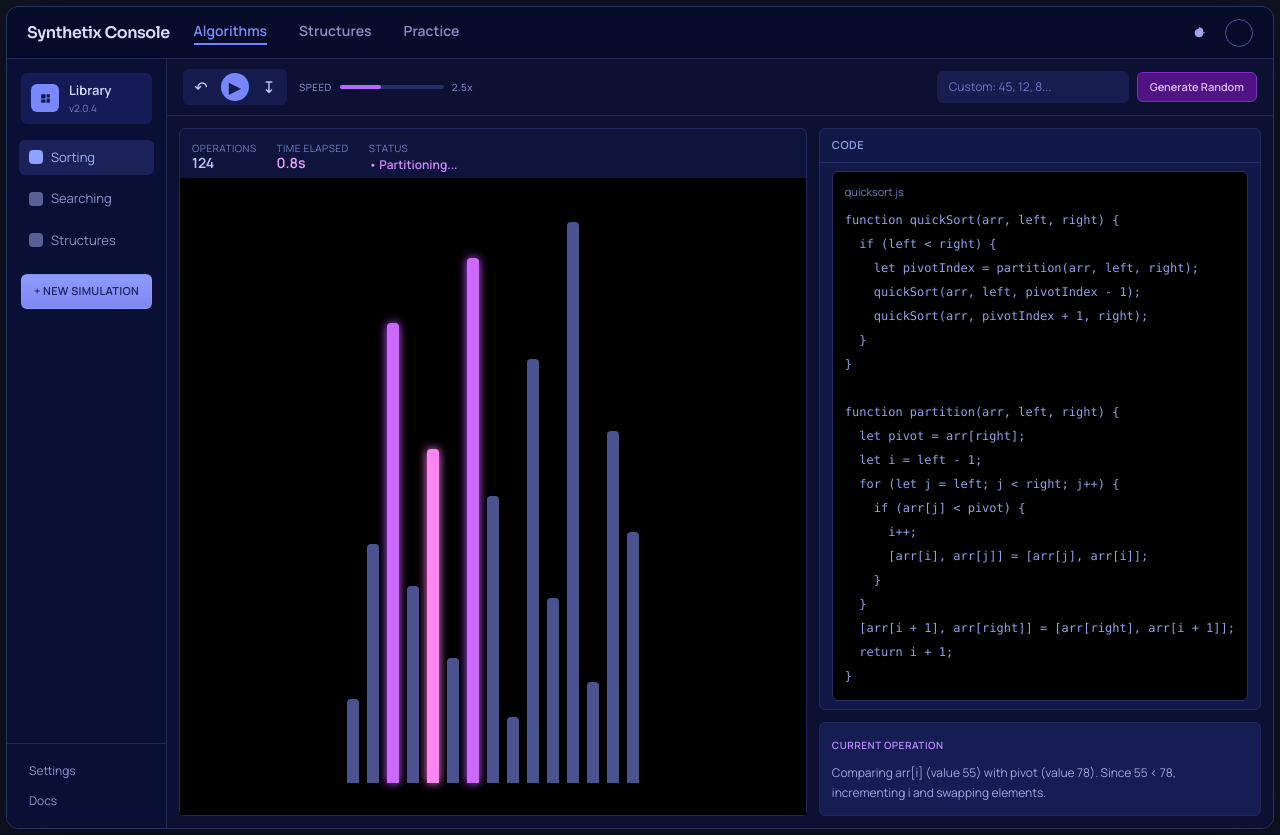
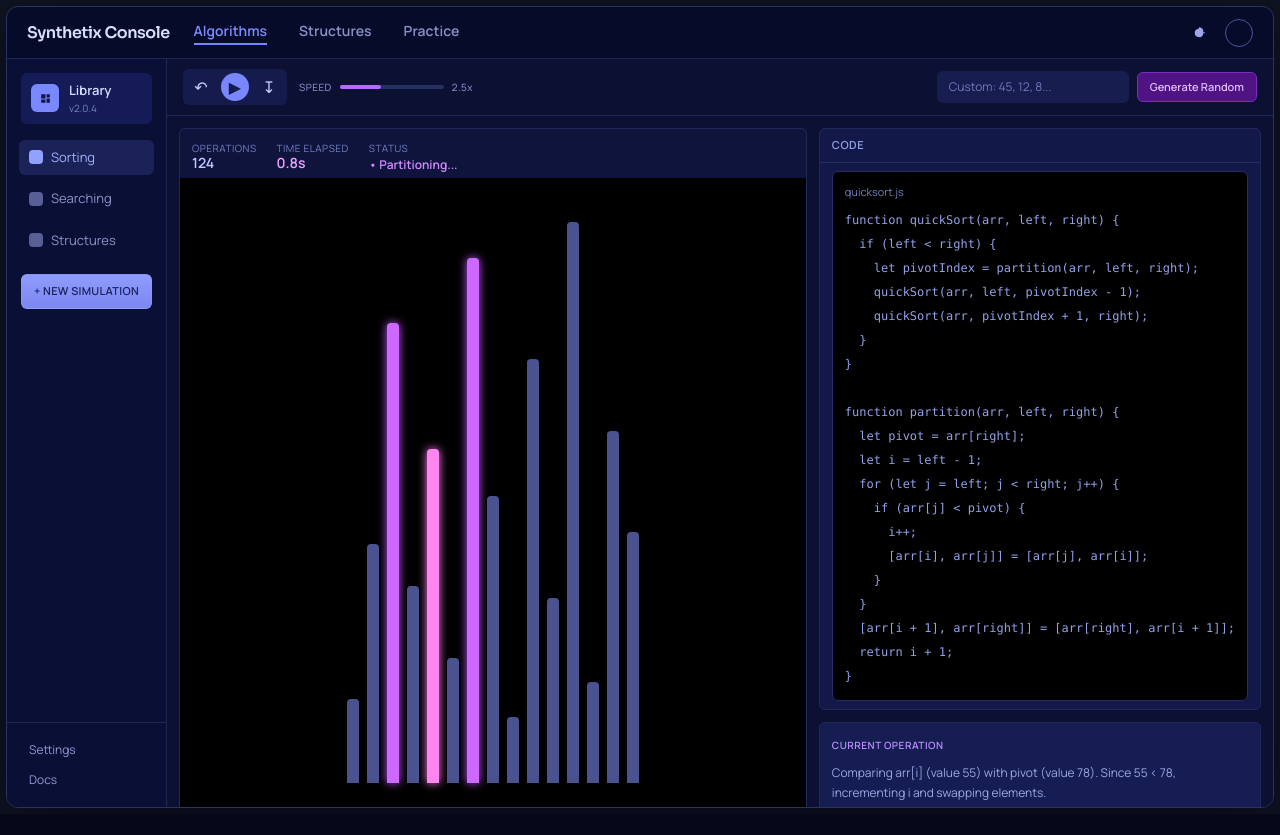
Before and after one commit to arjun7736/ds-visualiser, a Next.js app: page /simulation in a window 1280 px wide. After the commit the page ends 814 px from the top, so only its background shows below. Built offline with nearby package versions, Linux system fonts and the light colour scheme.

Commit message:
feat: Enhance layout and scrolling behavior for dashboard components

```diff
--- a/app/components/dashboard/ConsoleShell.tsx
+++ b/app/components/dashboard/ConsoleShell.tsx
@@ -15,9 +15,9 @@ export function ConsoleShell({ activeNav, sidebarItems, children }: ConsoleShell
       <div className="relative mx-auto flex min-h-screen w-full max-w-490 p-1.5">
         <div className="flex w-full flex-col overflow-hidden rounded-xl border border-[#2a335f] bg-[#070b2a] shadow-[0_20px_80px_rgba(4,6,20,0.8)]">
           <TopHeader activeNav={activeNav} />
-          <div className="flex min-h-0 flex-1">
+          <div className="flex min-h-0 flex-1 overflow-hidden">
             <ConsoleSidebar items={sidebarItems} />
-            <div className="min-w-0 flex-1">{children}</div>
+            <div className="min-w-0 flex-1 overflow-y-auto max-h-[calc(100vh-3.25rem)]">{children}</div>
           </div>
         </div>
       </div>
--- a/app/components/dashboard/ConsoleSidebar.tsx
+++ b/app/components/dashboard/ConsoleSidebar.tsx
@@ -18,7 +18,7 @@ function SidebarIcon({ active }: { active?: boolean }) {
 
 export function ConsoleSidebar({ items }: ConsoleSidebarProps) {
   return (
-    <aside className="hidden w-40 shrink-0 border-r border-[#1f2651] bg-[#0a0f35] lg:flex lg:flex-col">
+    <aside className="sticky top-0 z-10 hidden w-40 shrink-0 border-r border-[#1f2651] bg-[#0a0f35] overflow-y-auto max-h-[calc(100vh-3.25rem)] lg:flex lg:flex-col">
       <div className="px-3.5 pt-3.5">
         <div className="flex items-center gap-2.5 rounded-md bg-[#141b56] px-2.5 py-2">
           <span className="grid h-7 w-7 place-items-center rounded-md bg-[#7a88ff] text-[#12194a]">
--- a/app/components/dashboard/Header.tsx
+++ b/app/components/dashboard/Header.tsx
@@ -1,6 +1,6 @@
 export function Header() {
   return (
-    <header className="flex h-23 items-center border-b border-[#1a2158] px-6 sm:px-8">
+    <header className="sticky top-0 z-20 flex h-23 items-center border-b border-[#1a2158] px-6 sm:px-8">
       <div className="flex min-w-63.75 items-center">
         <p className="font-heading text-[22px] font-semibold leading-none tracking-[-0.02em] text-[#dde2ff]">
           Synthetix Console
--- a/app/components/dashboard/PageContent.tsx
+++ b/app/components/dashboard/PageContent.tsx
@@ -12,7 +12,7 @@ type PageContentProps = {
 
 export function PageContent({ categoryCards }: PageContentProps) {
   return (
-    <main className="min-w-0 flex-1 w-full p-4 sm:p-6">
+    <main className="min-w-0 flex-1 w-full p-4 sm:p-6 overflow-y-auto max-h-[calc(100vh-5.75rem)]">
       <section className="min-w-0 w-full space-y-4">
         <article className="relative overflow-hidden rounded-2xl border border-[#1d2460] bg-[linear-gradient(115deg,#0b1040_0%,#0b1144_50%,#290f66_100%)] p-6 sm:p-8">
           <div className="pointer-events-none absolute -right-10 -top-16 h-60 w-60 rounded-full bg-[#5d25d5]/35 blur-3xl" />
--- a/app/components/dashboard/Sidebar.tsx
+++ b/app/components/dashboard/Sidebar.tsx
@@ -4,7 +4,7 @@ type SidebarProps = {
 
 export function Sidebar({ items }: SidebarProps) {
   return (
-    <aside className="hidden w-83 shrink-0 border-r border-[#1a2158] bg-[linear-gradient(180deg,#080d34_0%,#070a2d_100%)] lg:flex lg:flex-col">
+    <aside className="sticky top-0 z-10 hidden w-83 shrink-0 border-r border-[#1a2158] bg-[linear-gradient(180deg,#080d34_0%,#070a2d_100%)] overflow-y-auto max-h-[calc(100vh-5.75rem)] lg:flex lg:flex-col">
       <nav className="mt-10 space-y-2 px-5">
         {items.map((item) => (
           <a
--- a/app/components/dashboard/TopHeader.tsx
+++ b/app/components/dashboard/TopHeader.tsx
@@ -10,7 +10,7 @@ const navItems: Array<{ key: TopHeaderProps["activeNav"]; label: string; href: s
 
 export function TopHeader({ activeNav = "algorithms" }: TopHeaderProps) {
   return (
-    <header className="flex h-13 items-center border-b border-[#1f2651] px-4 lg:px-5">
+    <header className="sticky top-0 z-20 flex h-13 items-center border-b border-[#1f2651] px-4 lg:px-5">
       <p className="font-heading text-[34px] font-semibold tracking-[-0.03em] text-[#d8deff] sm:text-[16px]">
         Synthetix Console
       </p>
--- a/app/components/pages/ComparisonEngine.tsx
+++ b/app/components/pages/ComparisonEngine.tsx
@@ -19,7 +19,7 @@ function AlgoGraph({ bars, accent }: { bars: number[]; accent: string }) {
 
 export function ComparisonEngine() {
   return (
-    <section className="flex h-full min-h-0 flex-col bg-[#0c1134]">
+    <section className="flex flex-col bg-[#0c1134] min-h-full">
       <div className="flex items-center justify-between border-b border-[#20295a] px-4 py-3">
         <div>
           <h1 className="text-[15px] font-semibold text-[#dde2ff]">Comparison Engine</h1>
--- a/app/components/pages/SimulationWorkspace.tsx
+++ b/app/components/pages/SimulationWorkspace.tsx
@@ -4,7 +4,7 @@ const bars = [
 
 export function SimulationWorkspace() {
   return (
-    <section className="flex h-full min-h-0 flex-col bg-[#0c1134]">
+    <section className="flex flex-col bg-[#0c1134] min-h-full">
       <div className="flex items-center gap-3 border-b border-[#20295a] px-4 py-2.5">
         <div className="flex items-center gap-1.5 rounded-md bg-[#151b4d] p-1">
           <button type="button" className="grid h-7 w-7 place-items-center rounded-md text-[#c8ceff]">
```
